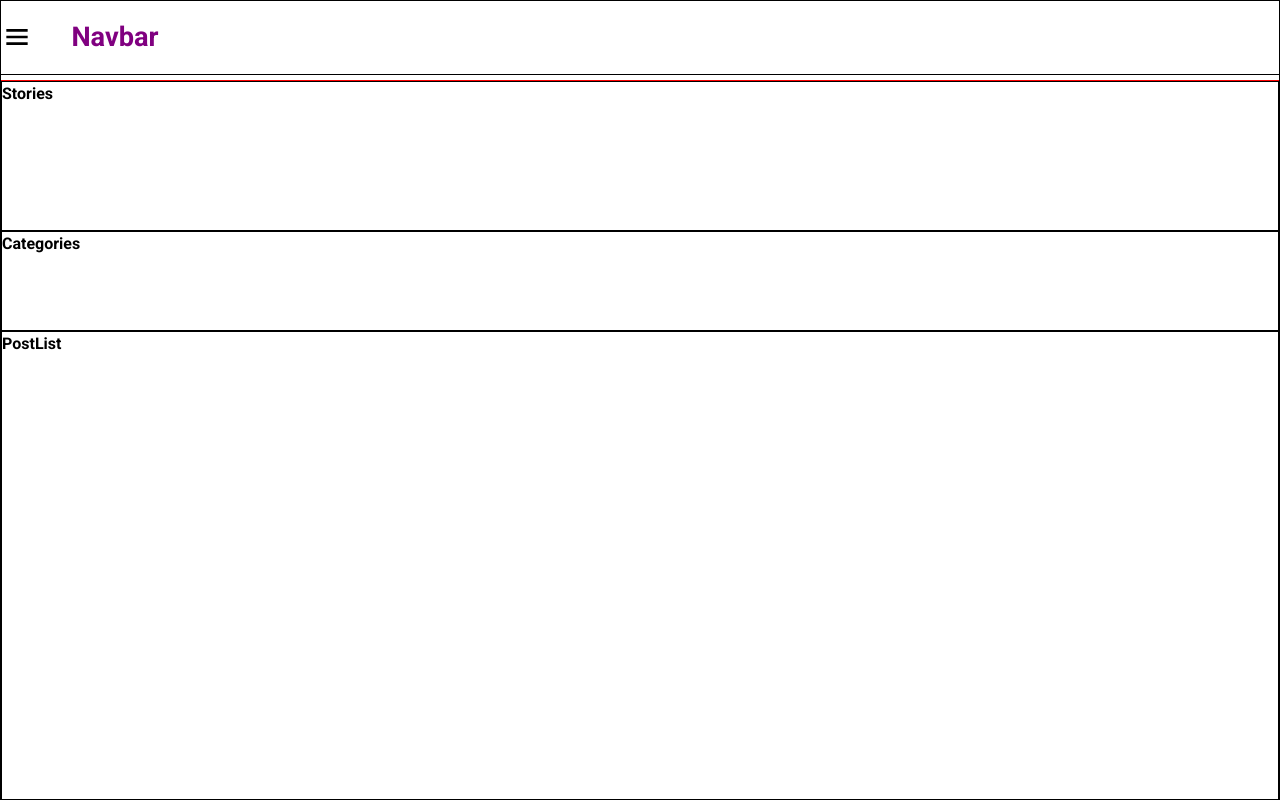
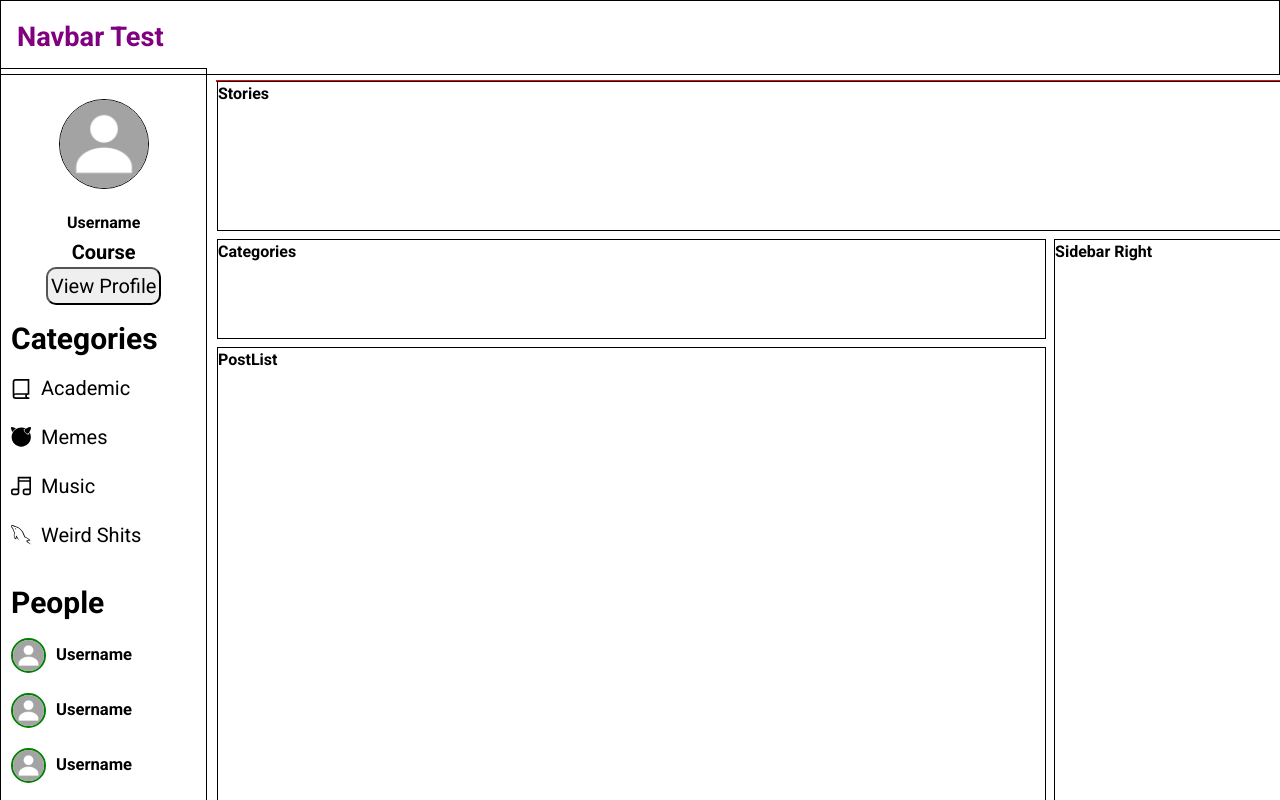
Before and after one commit to CarlConradDeclaro/newJS, a React (Vite) app in the folder frontend/: page / in a window 1280 px wide. Shown: the top 800 px of the page. Built offline with nearby package versions, Linux system fonts and the light colour scheme; a web font is replaced by a local one.

Commit message:
merged test

```diff
--- a/frontend/src/components/Navbar/Navbar.jsx
+++ b/frontend/src/components/Navbar/Navbar.jsx
@@ -23,7 +23,7 @@
   return (
     <header className="navbar container">
          <BiMenu className="toggle-icon" onClick={toggle} />
-        <h1 className="logo">Navbar</h1>
+        <h1 className="logo">Navbar Test</h1>
     </header>
   )
 }
--- a/frontend/src/globals.css
+++ b/frontend/src/globals.css
@@ -179,7 +179,7 @@
         width: 200px;
         height: 100vh;
         background-color: white;
-
+    }
 .story-list {
     display: flex;
     align-items: center;
```
